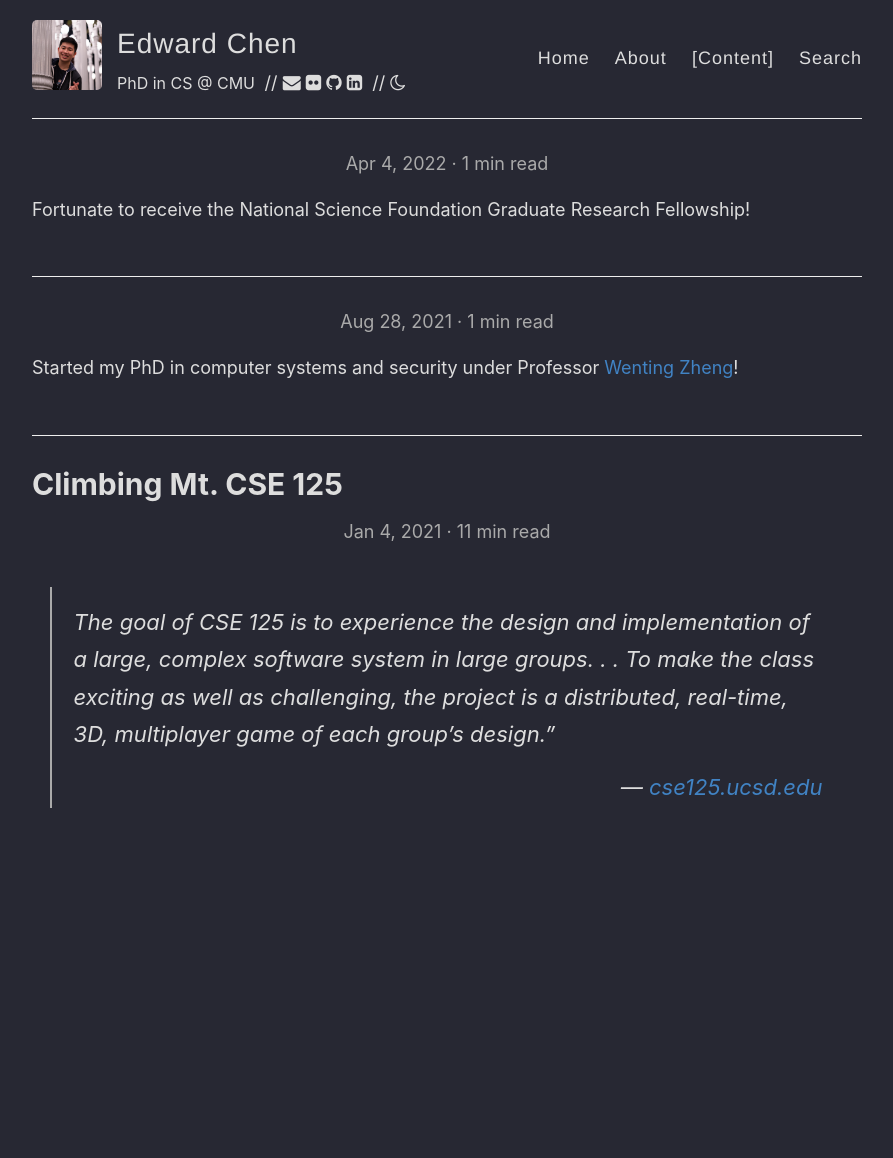
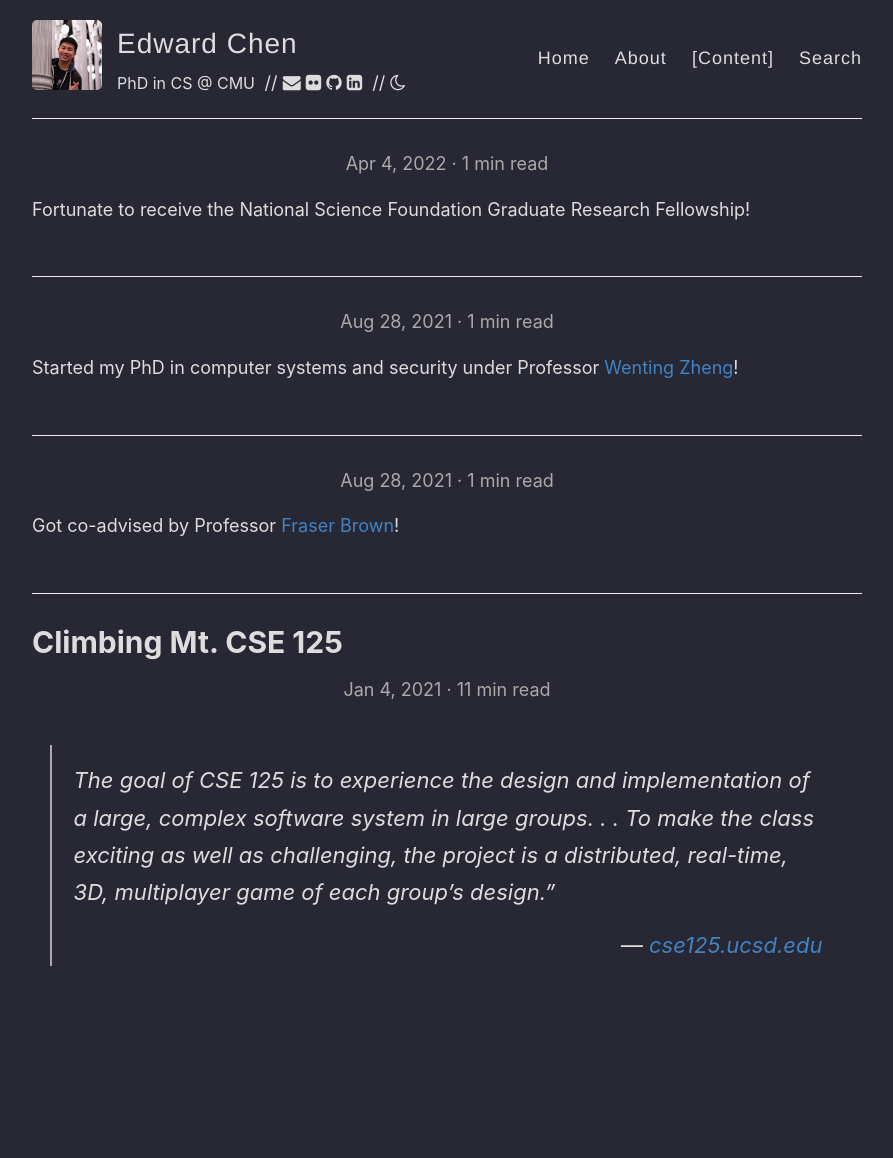
Before and after one commit to edwjchen/edwjchen.github.io, a Jekyll site: the page built from index.html, in a window 1280 px wide. Shown: the whole page, without its empty margins (193-1086 px from the left). Built offline with Jekyll 4.4.1, drawn with Linux system fonts in a browser that asks for light colours; nearby versions of some CDN libraries; the list of posts is cut into pages by our own code; before the commit the page ends 1000 px from its top, so only the background shows below that.

Commit message:
co-advised

```diff
--- a/_pages/about.md
+++ b/_pages/about.md
@@ -4,4 +4,4 @@
 permalink: /about/
 ---
 
-Hi! **I'm Edward.** I'm a PhD student studying computer systems and security at Carnegie Mellon University under Professor <a href="https://wzheng.github.io/" target="_blank">Wenting Zheng</a>. My primary research is on building systems for optimizing cryptographic protocols.
+Hi! **I'm Edward.** I'm a PhD student studying computer systems and security at Carnegie Mellon University co-advised by Professor <a href="https://wzheng.github.io/" target="_blank">Wenting Zheng</a> and Professor <a href="https://web.stanford.edu/~mlfbrown/" target="_blank">Fraser Brown</a>. My primary research is on building secure and optimized systems for various cryptographic protocols.
--- /dev/null
+++ b/_posts/2021-08-28-cmu-phd-fraser.md
@@ -0,0 +1,6 @@
+---
+layout: post
+title: ""
+categories: [News]
+---
+Got co-advised by Professor <a href="https://web.stanford.edu/~mlfbrown/" target="_blank">Fraser Brown</a>!
```
Also changed, not shown: _posts/2021-08-28-cmu-phd-wenting.md (renamed from _posts/2021-08-28-cmu-phd-start.md).
